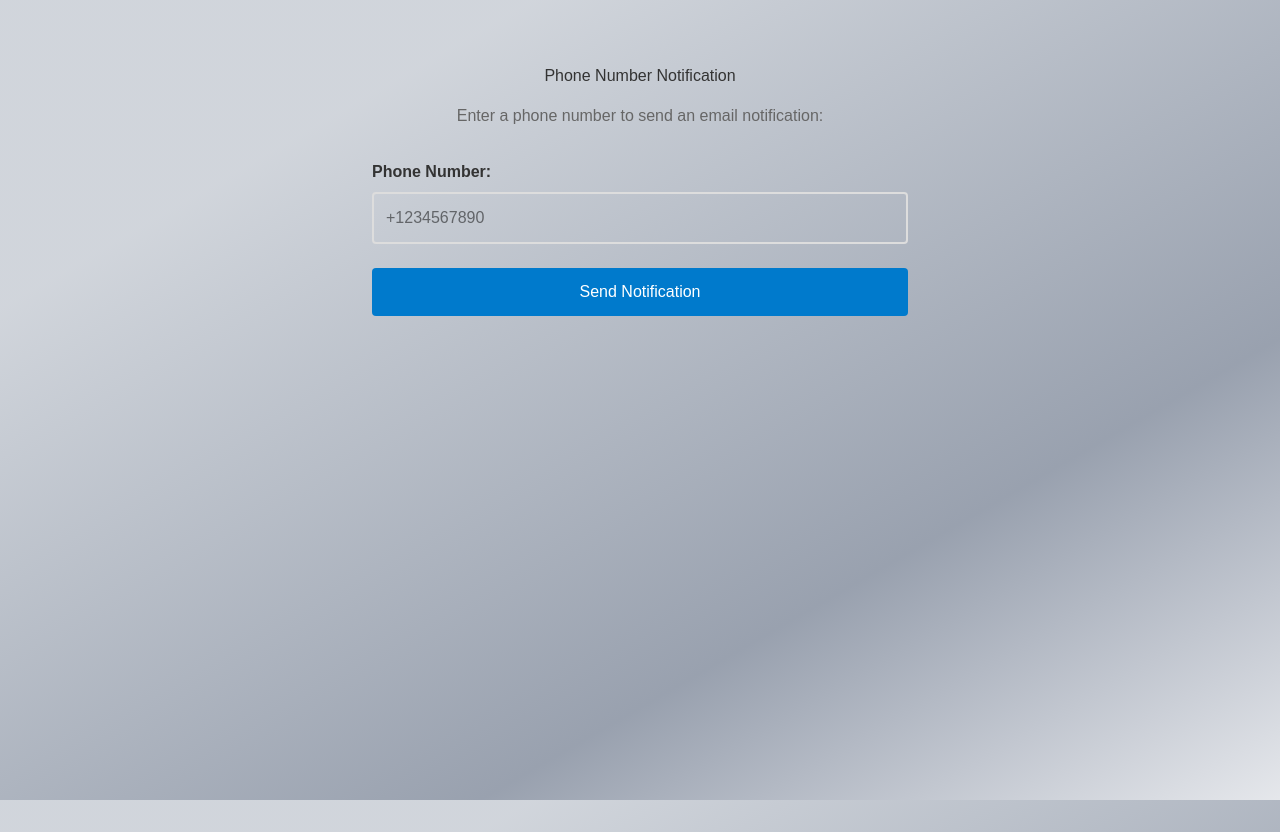
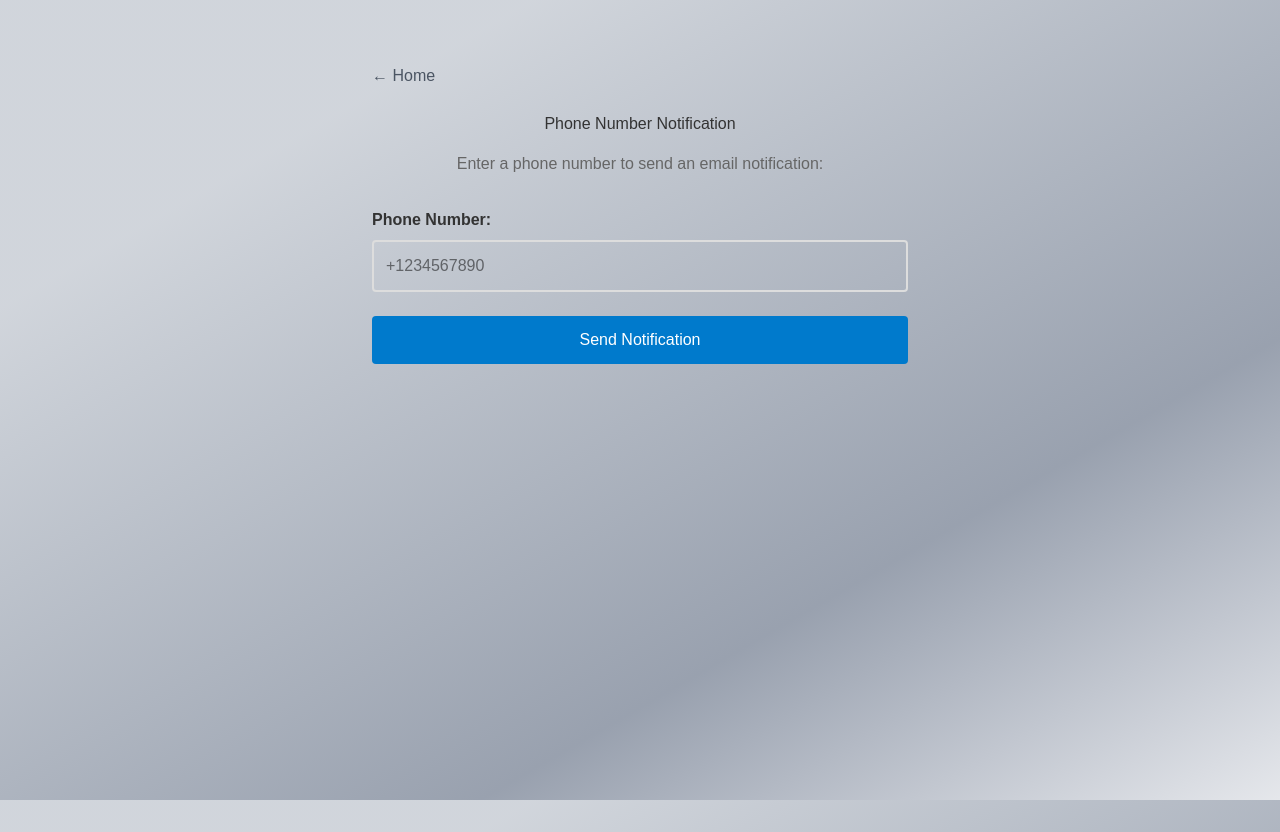
Before and after one commit to ekersten/astro_static_site, an Astro site: page /phone-form in a window 1280 px wide. Built offline with nearby package versions, Linux system fonts and the light colour scheme; Astro itself is replaced by a stand-in of ours; no server answers; a web font is replaced by a local one.

Commit message:
back links

```diff
--- a/src/components/Welcome.astro
+++ b/src/components/Welcome.astro
@@ -21,7 +21,7 @@ import background from "../assets/background.svg"
       </h1>
       <section id="links">
         <a class="button" href="/blog">📝 Blog</a>
-        <a class="button" href="/characters">Characters</a>
+        <a class="button" href="/characters">🧪 Characters</a>
         <a class="button" href="/phone-form">📞 Phone Form</a>
         <a class="button" href="https://docs.astro.build">📚 Docs</a>
         <a href="https://astro.build/chat"
--- a/src/pages/blog.astro
+++ b/src/pages/blog.astro
@@ -16,6 +16,9 @@ const posts = allPosts
 <Layout>
   <main>
     <div class="header">
+      <nav class="nav-links">
+        <a href="/" class="home-link">← Home</a>
+      </nav>
       <h1>Blog</h1>
       <p>Welcome to my blog! Here you'll find all my latest posts.</p>
       <a href="/admin" class="admin-link">✏️ Admin</a>
@@ -72,6 +75,24 @@ const posts = allPosts
     margin: 0 auto;
     padding: 2rem;
     font-family: Arial, sans-serif;
+  }
+
+  .nav-links {
+    text-align: left;
+    margin-bottom: 1rem;
+  }
+
+  .home-link {
+    color: #4b5563; /* text-gray-600 equivalent */
+    text-decoration: none;
+    position: relative;
+    left: 0;
+    transition: all 0.2s;
+  }
+
+  .home-link:hover {
+    text-decoration: underline;
+    left: 4px; /* hover:left-1 equivalent (4px) */
   }
 
   .header {
--- a/src/pages/characters/index.astro
+++ b/src/pages/characters/index.astro
@@ -11,6 +11,9 @@ const characters = await getCollection("characters")
   title="Characters"
   description="List of characters of the Rick and Morty universe"
 >
+  <nav class="nav-links">
+    <a href="/" class="font-lubrifont text-gray-600 relative left-0 hover:underline hover:left-1 transition-all duration-200">← Home</a>
+  </nav>
   <h1 class="main-title">Characters</h1>
   <ul class="character-list">
     {
@@ -51,4 +54,8 @@ const characters = await getCollection("characters")
   .character-image {
     @apply rounded-sm mr-4;
   }
+
+  .nav-links {
+    @apply mb-4;
+  }
 </style>
--- a/src/pages/phone-form.astro
+++ b/src/pages/phone-form.astro
@@ -4,6 +4,9 @@ import Layout from "../layouts/Layout.astro"
 
 <Layout>
   <main>
+    <nav class="nav-links">
+      <a href="/" class="home-link">← Home</a>
+    </nav>
     <h1>Phone Number Notification</h1>
     <p>Enter a phone number to send an email notification:</p>
 
@@ -119,6 +122,23 @@ import Layout from "../layouts/Layout.astro"
     color: #0c5460;
     border: 1px solid #bee5eb;
   }
+
+  .nav-links {
+    margin-bottom: 1.5rem;
+  }
+
+  .home-link {
+    color: #4b5563; /* text-gray-600 equivalent */
+    text-decoration: none;
+    position: relative;
+    left: 0;
+    transition: all 0.2s;
+  }
+
+  .home-link:hover {
+    text-decoration: underline;
+    left: 4px; /* hover:left-1 equivalent (4px) */
+  }
 </style>
 
 <script>
```
